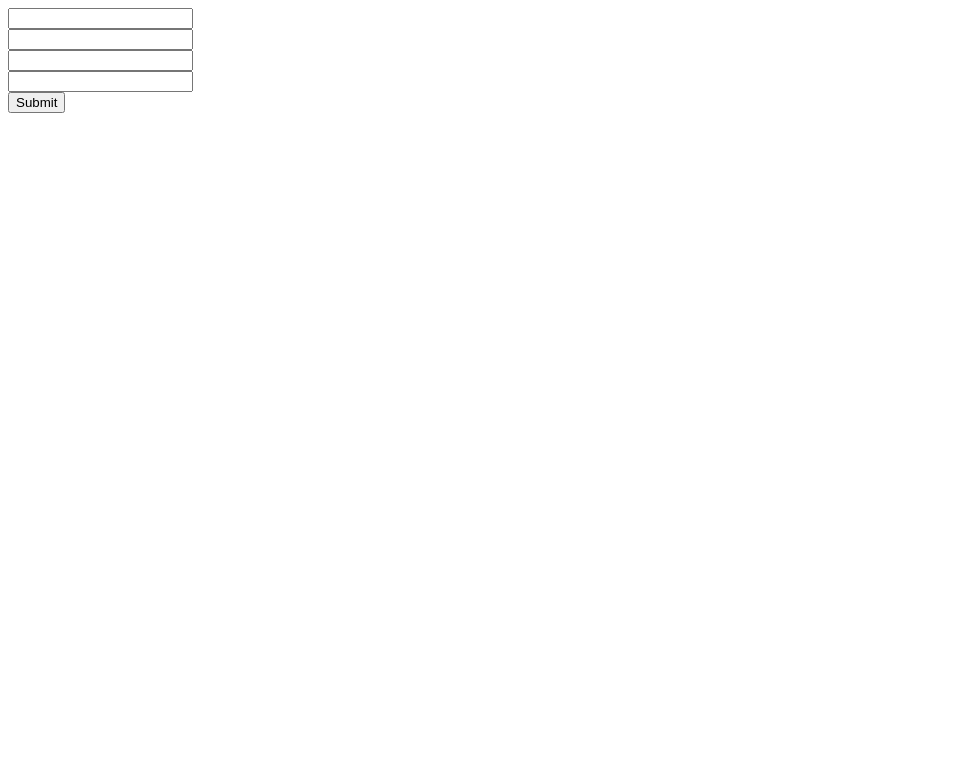
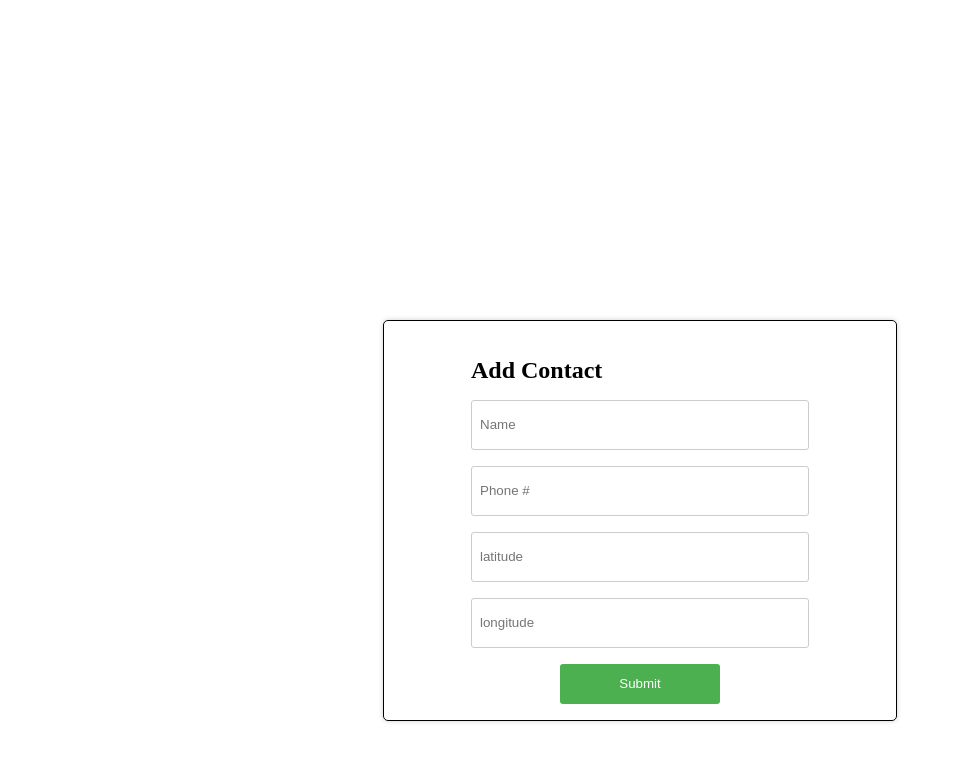
Before and after one commit to HassanMoussaa/contact-manager, a React (Create React App) app in the folder contact-manager-fe/: page /contacts/add in a window 1280 px wide. Shown: the top 762 px of the page, without its empty margins (0-954 px from the left). Built offline with nearby package versions, Linux system fonts and the light colour scheme.

Commit message:
added styles to the add contacts page

```diff
--- a/contact-manager-fe/src/pages/AddContact.jsx
+++ b/contact-manager-fe/src/pages/AddContact.jsx
@@ -1,6 +1,7 @@
 import React, { useState } from "react";
 import Cookies from "js-cookie";
 import axios from "axios";
+import "./Signin.css";
 const AddContact = () => {
   const [name, setName] = useState("");
   const [phoneNumber, setPhoneNumber] = useState("");
@@ -19,11 +20,13 @@ const AddContact = () => {
     );
   };
   return (
-    <div>
+    <div className="signin_container">
       <div>
+        <h2>Add Contact</h2>
         <input
           type="text"
           value={name}
+          placeholder="Name"
           onChange={(e) => {
             setName(e.target.value);
           }}
@@ -33,6 +36,7 @@ const AddContact = () => {
         <input
           type="text"
           value={phoneNumber}
+          placeholder="Phone #"
           onChange={(e) => {
             setPhoneNumber(e.target.value);
           }}
@@ -42,6 +46,7 @@ const AddContact = () => {
         <input
           type="text"
           value={latitude}
+          placeholder="latitude"
           onChange={(e) => {
             setLatitude(e.target.value);
           }}
@@ -51,6 +56,7 @@ const AddContact = () => {
         <input
           type="text"
           value={longitude}
+          placeholder="longitude"
           onChange={(e) => {
             setLongitude(e.target.value);
           }}
```
